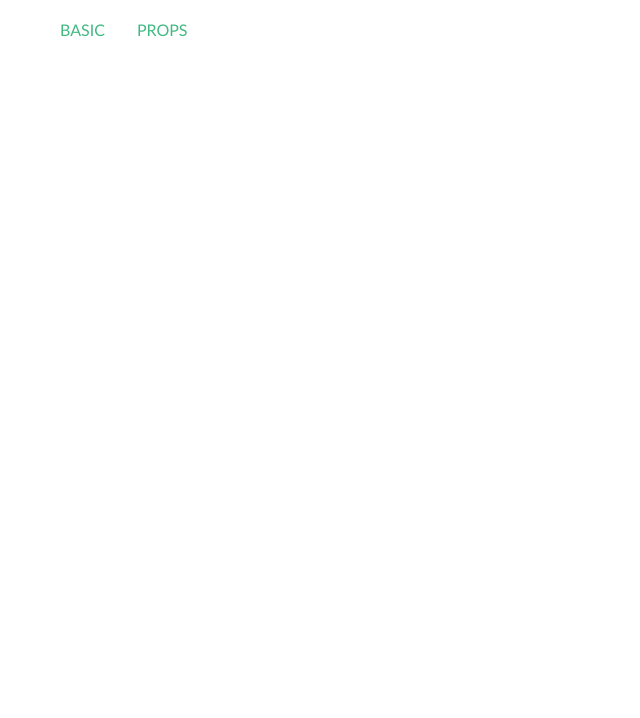
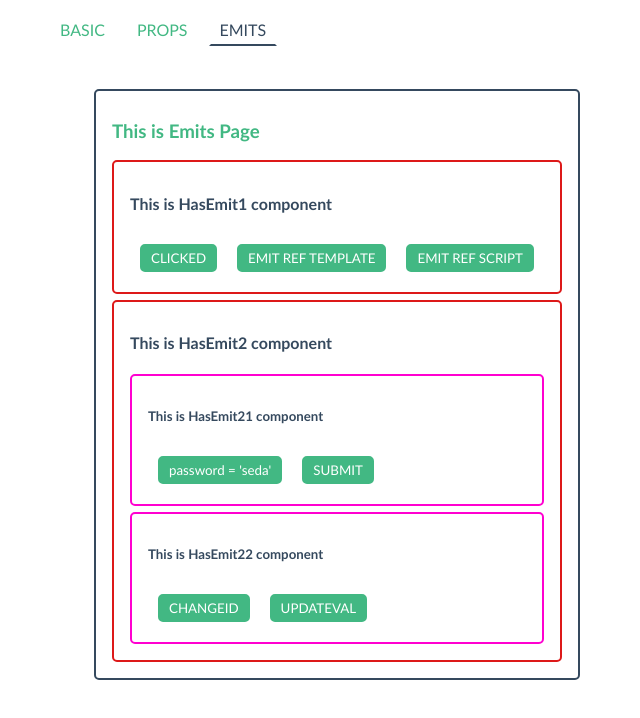
Before and after one commit to sinasedaghat/vue3-template, a Vue app: page /emits in a window 1280 px wide. Before the commit this address had no page. Shown: the top 718 px of the page, without its empty margins (56-696 px from the left). Built offline with nearby package versions, Linux system fonts and the light colour scheme.

Commit message:
work with emit

```diff
--- a/src/App.vue
+++ b/src/App.vue
@@ -7,7 +7,7 @@ import { RouterLink, RouterView } from 'vue-router'
     <nav>
       <RouterLink active-class="router-link-active" class="router-link" to="/">BASIC</RouterLink>
       <RouterLink active-class="router-link-active" class="router-link" to="/props">PROPS</RouterLink>
-      <!-- <RouterLink to="/about">About</RouterLink> -->
+      <RouterLink active-class="router-link-active" class="router-link" to="/emits">EMITS</RouterLink>
     </nav>
   </header>
   <div style="margin: 50px;">
--- a/src/assets/main.scss
+++ b/src/assets/main.scss
@@ -295,6 +295,9 @@ input {
   &:hover {
     cursor: pointer;
   }
+  &.not-space {
+    margin: 10px 10px !important;
+  }
 }
 
 .border {
--- /dev/null
+++ b/src/components/emit/HasEmit1.vue
@@ -0,0 +1,24 @@
+<script setup lang="ts">
+import { ref, type Ref } from 'vue';
+  const val:Ref<{
+    num: number
+    str: string
+  }> = ref({
+    num: 20,
+    str: 'String'
+  })
+
+  const emit = defineEmits(['clicked', 'emitRefTemplate', 'emitRefScript'])
+  const emitRefScript = () => {
+    emit('emitRefScript', val)
+  }
+</script>
+
+<template>
+  <div class="border b-red">
+    <h4 class="title">This is HasEmit1 component</h4>
+    <button class="link-button not-space" @click="$emit('clicked', 1, 'test')">CLICKED</button>
+    <button class="link-button not-space" @click="$emit('emitRefTemplate', val)">EMIT REF TEMPLATE</button>
+    <button class="link-button not-space" @click="emitRefScript">EMIT REF SCRIPT</button>
+  </div>
+</template>
--- /dev/null
+++ b/src/components/emit/HasEmit2.vue
@@ -0,0 +1,30 @@
+<script setup lang="ts">
+import HasEmit21 from '@/components/emit/HasEmit21.vue'
+import HasEmit22 from '@/components/emit/HasEmit22.vue'
+
+  const submitFunc = (payload: { email: string, password: string }) => {
+    console.log('payload from submitFunc() function in HasEmit2.vue emited from HasEmit21', payload)
+  }
+
+  const changeID = (id: number) => {
+    console.log('ID from changeID() function in HasEmit2.vue emited from HasEmit22', id)
+  }
+
+  const updateVAL = (val: string) => {
+    console.log('VAL from updateVAL() function in HasEmit2.vue emited from HasEmit22', val)
+  }
+</script>
+
+<template>
+  <div class="border b-red">
+    <h4 class="title">This is HasEmit2 component</h4>
+    <HasEmit21
+      @submit="submitFunc"
+    />
+
+    <HasEmit22
+      @changeID="changeID"
+      @updateVAL="updateVAL"
+    />
+  </div>
+</template>
--- /dev/null
+++ b/src/components/emit/HasEmit21.vue
@@ -0,0 +1,25 @@
+<script setup lang="ts">
+import { ref, type Ref } from 'vue';
+
+  const payload: Ref<{ email: string, password: string }> = ref({ email: 'Email', password: 'pass' })
+  const emit = defineEmits({
+    // unvalidatedEvent: null,
+    click: null,
+    submit(payload: { email: string, password: string }) {
+      if (payload.password === 'seda') {
+        return true
+      } else {
+        console.log(`password is not SEDA`)
+        return false
+      }
+    }
+  })
+</script>
+
+<template>
+  <div class="border b-pink">
+    <h5 class="title">This is HasEmit21 component</h5>
+    <button class="link-button not-space" @click="payload.password = 'seda'">password = 'seda'</button>
+    <button class="link-button not-space" @click="$emit('submit', payload)">SUBMIT</button>
+  </div>
+</template>
--- /dev/null
+++ b/src/components/emit/HasEmit22.vue
@@ -0,0 +1,15 @@
+<script setup lang="ts">
+  const emit = defineEmits<{
+    (e: 'changeID', id: number): void
+    (e: 'updateVAL', value: string): void
+  }>()
+</script>
+
+<template>
+  <div class="border b-pink">
+    <h5 class="title">This is HasEmit22 component</h5>
+    <button class="link-button not-space" @click="$emit('changeID', 3)">CHANGEID</button>
+    <!-- <button class="link-button not-space" @click="$emit('updateVAL', 2)">UPDATEVAL</button> ==> has error -->
+    <button class="link-button not-space" @click="$emit('updateVAL', '2')">UPDATEVAL</button>
+  </div>
+</template>
--- a/src/router/index.ts
+++ b/src/router/index.ts
@@ -13,6 +13,11 @@ const router = createRouter({
       path: '/props',
       name: 'props',
       component: () => import('../views/PropsView.vue')
+    },
+    {
+      path: '/emits',
+      name: 'emits',
+      component: () => import('../views/EmitsView.vue')
     }
   ]
 })
--- /dev/null
+++ b/src/views/EmitsView.vue
@@ -0,0 +1,31 @@
+<script setup lang="ts">
+import { ref, toValue, type Ref } from 'vue'
+import HasEmit1 from '@/components/emit/HasEmit1.vue'
+import HasEmit2 from '@/components/emit/HasEmit2.vue'
+  const emitClicked = (num: number, str: string) => {
+    console.log('NUM from emitClicked() function in EmitsView emited from HasEmit1', num)
+    console.log('STR from emitClicked() function in EmitsView emited from HasEmit1', str)
+  }
+  const valEmitRefTemplate: Ref<{num: number, str: string} | null> = ref(null)
+  const emitRefTemplate = (val: {num: number, str: string}) => {
+    console.log('VAL from emitRefTemplate() function in EmitsView emited from HasEmit1', val)
+    valEmitRefTemplate.value = val
+    console.log('valEmitRefTemplate from emitRefTemplate() function in EmitsView', valEmitRefTemplate.value)
+  }
+  const emitRefScript = (val:Ref<{num: number, str: string}> | {num: number, str: string}) => {
+    console.log('VAL.value from emitRefScript() function in EmitsView emited from HasEmit1', toValue(val))
+  }
+</script>
+
+<template>
+  <div class="border">
+    <h3 class="title text-green">This is Emits Page</h3>
+    <div v-if="valEmitRefTemplate" class="chip blue bullet">val from emitRefTemplate EMIT: <b>{{ valEmitRefTemplate }}</b></div>
+    <HasEmit1
+      @clicked="emitClicked"
+      @emit-ref-template="emitRefTemplate"
+      @emit-ref-script="emitRefScript"
+    />
+    <HasEmit2 />
+  </div>
+</template>
```
